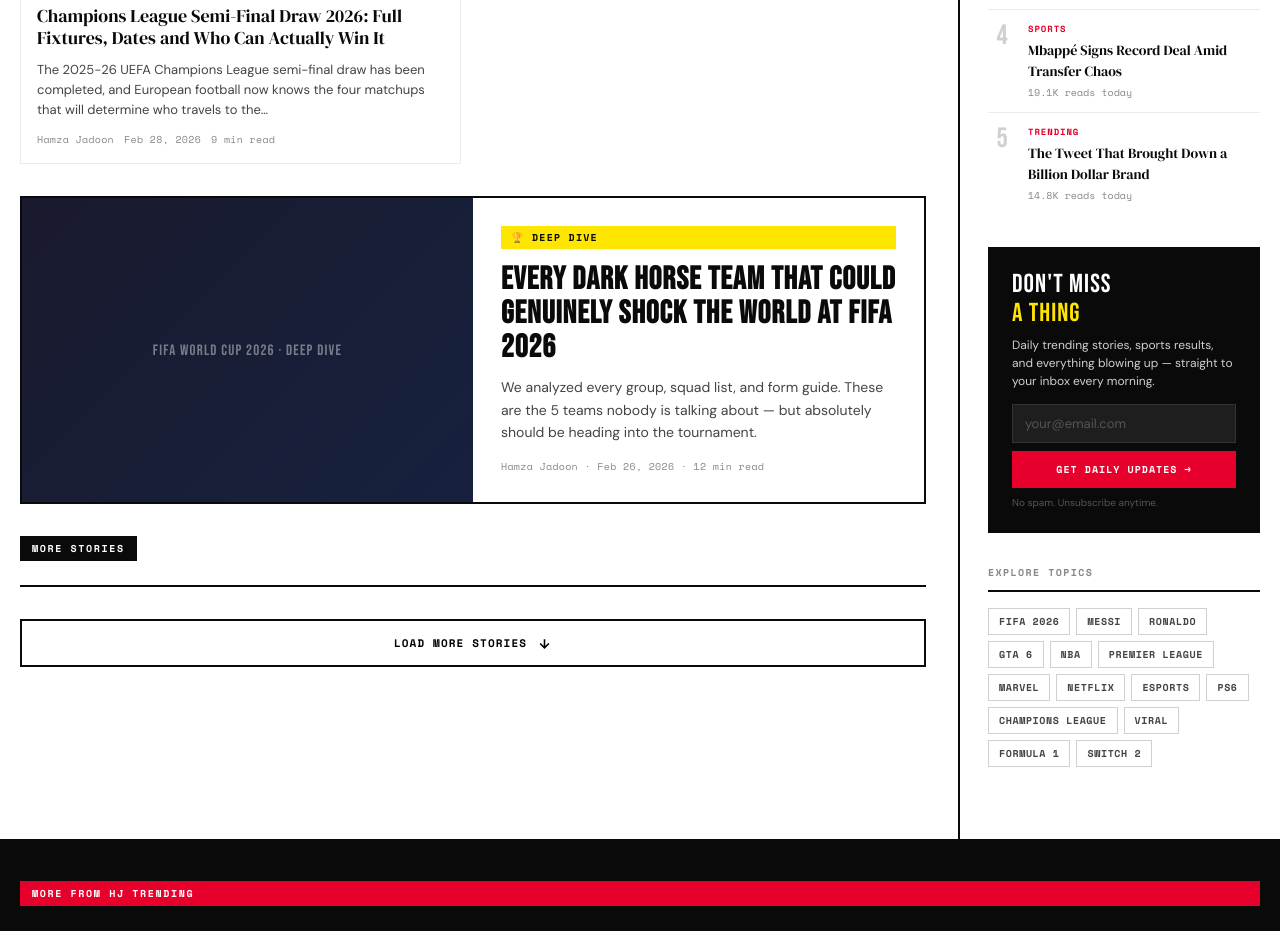
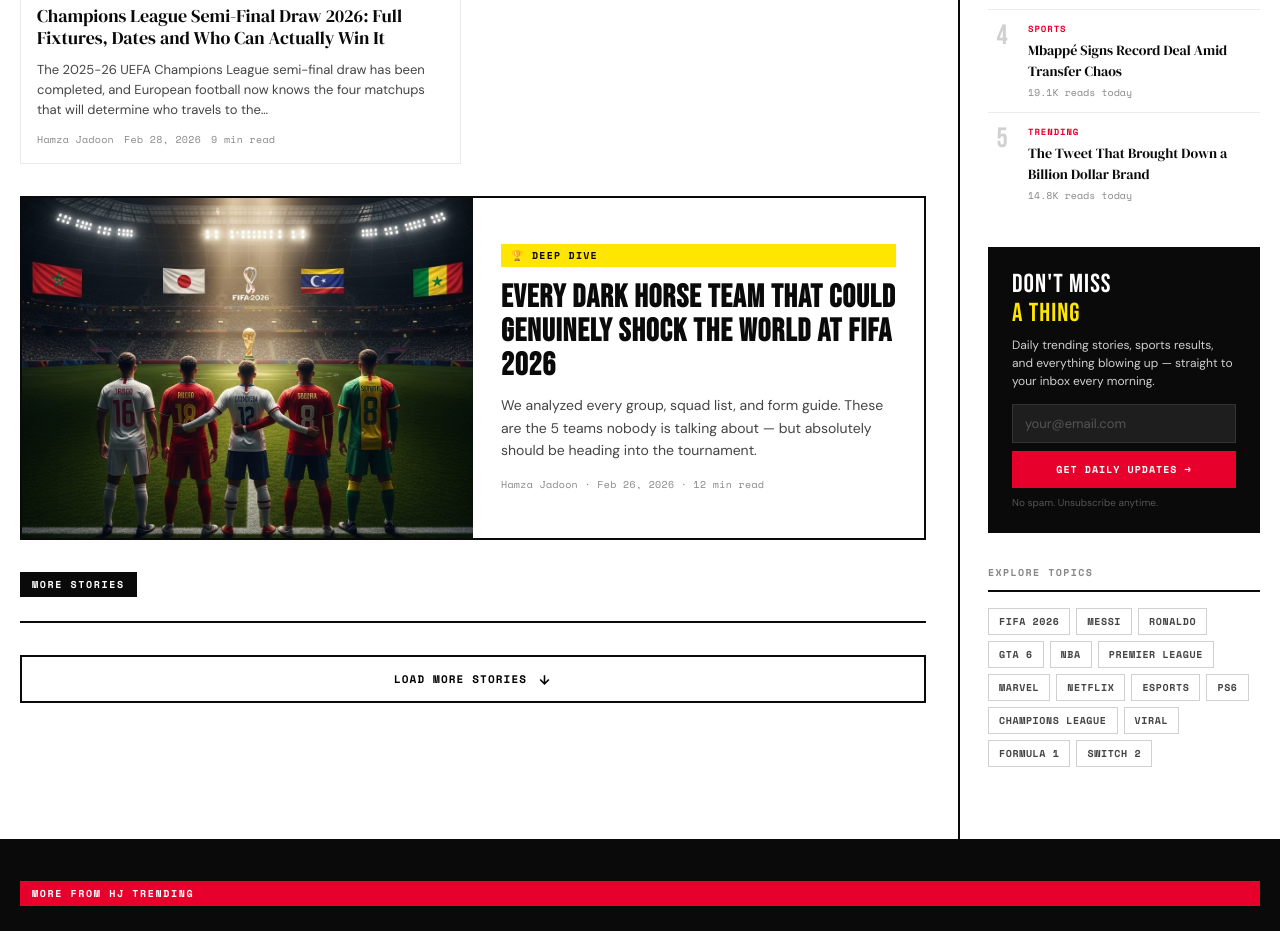
Before and after one commit to hamza2324/TrendsWithHJ, a website: page index.html in a window 1280 px wide. Shown: the part 1362-2293 px from the top of the page. Drawn offline with nearby package versions, Linux system fonts and the light colour scheme.

Commit message:
fix: use blog_post_img.jpeg for deep-dive card on homepage

```diff
--- a/index.html
+++ b/index.html
@@ -162,7 +162,7 @@
 
 
     <div class="card-wide" data-cat="fifa">
-      <a href="blog-post.html" class="card-wide__img ph ph-1"><div class="ph"><span>FIFA World Cup 2026 · Deep Dive</span></div></a>
+      <a href="blog-post.html" class="card-wide__img"><img src="images/blog_post_img.jpeg" alt="Every Dark Horse Team That Could Genuinely Shock the World at FIFA 2026"></a>
       <div class="card-wide__body">
         <span class="card-wide__badge">🏆 Deep Dive</span>
         <h2 class="card-wide__title"><a href="blog-post.html">Every Dark Horse Team That Could Genuinely Shock the World at FIFA 2026</a></h2>
```
